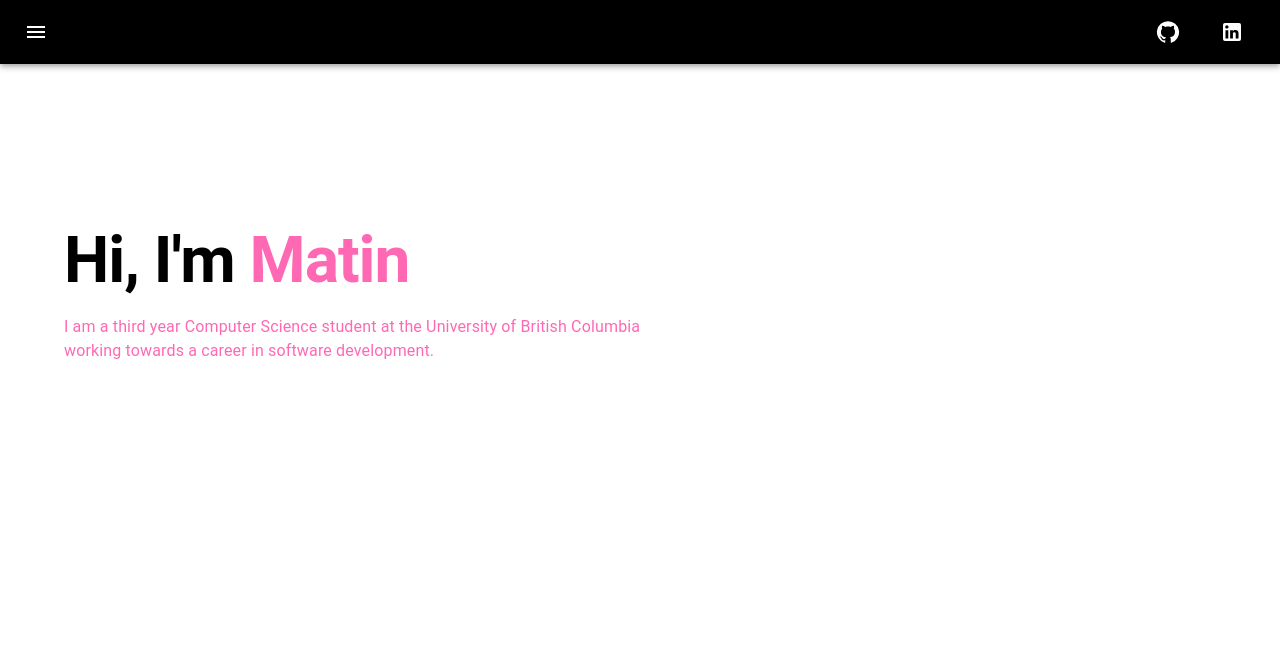
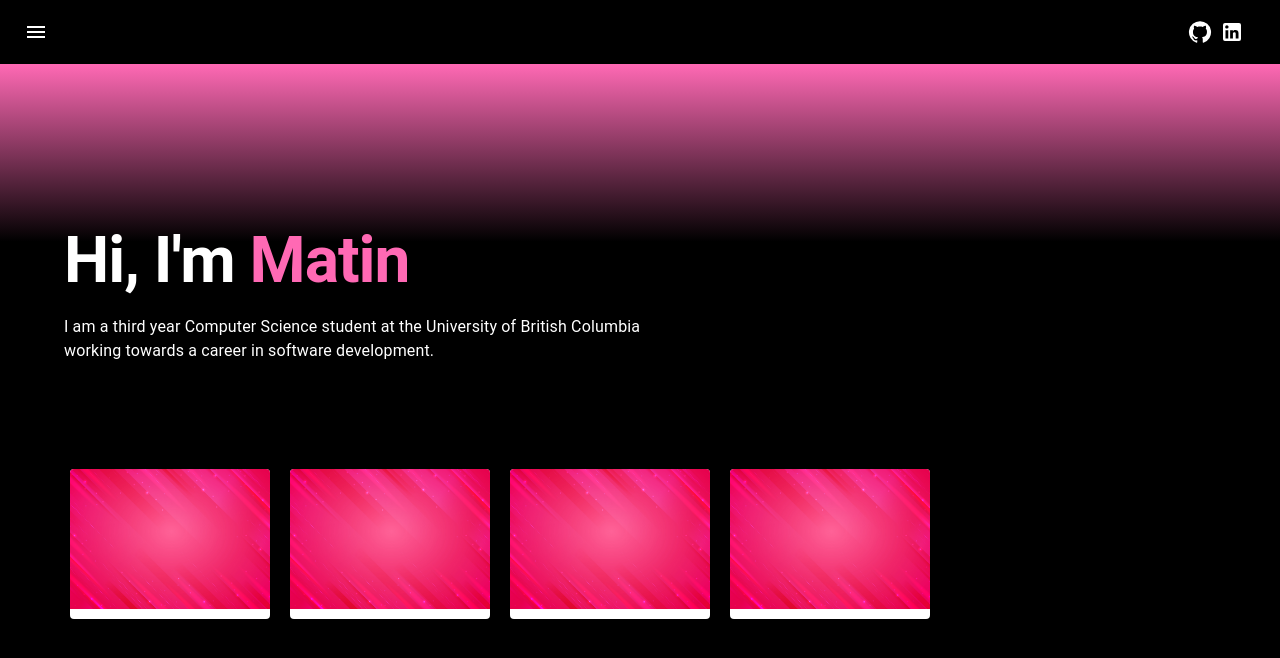
Before and after one commit to matin0014/matin0014.github.io, a React (Create React App) app: page / in a window 1280 px wide. Shown: the top 658 px of the page. Built offline with nearby package versions, Linux system fonts and the light colour scheme.

Commit message:
Changed background, added cards

```diff
--- a/package.json
+++ b/package.json
@@ -13,6 +13,7 @@
     "react": "^18.3.1",
     "react-dom": "^18.3.1",
     "react-scripts": "5.0.1",
+    "tailwindcss": "^3.4.5",
     "web-vitals": "^2.1.4"
   },
   "scripts": {
--- a/src/App.css
+++ b/src/App.css
@@ -1,5 +1,10 @@
 .App {
   text-align: center;
+}
+
+body {
+  background-color: black;
+  color: #1f2023;
 }
 
 .App-logo {
--- a/src/App.js
+++ b/src/App.js
@@ -2,12 +2,14 @@
 import './App.css';
 import ButtonAppBar from './component/buttonAppBar';
 import Hero from "./component/hero"
+import Projects from "./component/projects";
 function App() {
   return (
     <div className="App">
 
         <ButtonAppBar />
         <Hero />
+        <Projects />
     </div>
   );
 }
--- a/src/component/buttonAppBar.js
+++ b/src/component/buttonAppBar.js
@@ -2,8 +2,6 @@
 import AppBar from '@mui/material/AppBar';
 import Box from '@mui/material/Box';
 import Toolbar from '@mui/material/Toolbar';
-import Typography from '@mui/material/Typography';
-import Button from '@mui/material/Button';
 import IconButton from '@mui/material/IconButton';
 import MenuIcon from '@mui/icons-material/Menu';
 import GitHubIcon from '@mui/icons-material/GitHub';
@@ -28,8 +26,8 @@
               size="large"
               color="inherit"
               aria-label="github"
-              sx={{ mr: 2 }}
-              href="https://github.com/your-github-username" // Replace with your GitHub profile URL
+              sx={{ mr: -2 }}
+              href="https://github.com/your-github-username"
             >
               <GitHubIcon />
             </IconButton>
@@ -37,7 +35,7 @@
               size="large"
               color="inherit"
               aria-label="linkedin"
-              href="https://www.linkedin.com/in/your-linkedin-username" // Replace with your LinkedIn profile URL
+              href="https://www.linkedin.com/in/your-linkedin-username"
             >
               <LinkedInIcon />
             </IconButton>
--- a/src/component/hero.js
+++ b/src/component/hero.js
@@ -1,11 +1,9 @@
 import * as React from 'react';
 import { alpha } from '@mui/material';
 import Box from '@mui/material/Box';
-import Button from '@mui/material/Button';
 import Container from '@mui/material/Container';
-import Link from '@mui/material/Link';
 import Stack from '@mui/material/Stack';
-import TextField from '@mui/material/TextField';
+
 import Typography from '@mui/material/Typography';
 
 export default function Hero() {
@@ -14,7 +12,11 @@
       id="hero"
       sx={(theme) => ({
         width: '100%',
-        backgroundSize: '100% 20%',
+        backgroundImage:
+        theme.palette.mode === 'light'
+        ? 'linear-gradient(180deg, #FF69B4, #000000)'
+        : `linear-gradient(#02294F, ${alpha('#000000', 0.0)})`,
+        backgroundSize: '100% 45%',
         backgroundRepeat: 'no-repeat',
       })}
     >
@@ -37,6 +39,7 @@
               textAlign: 'left',
               fontSize: 'clamp(3.5rem, 10vw, 4rem)',
               fontWeight: "bold",
+              color: "white"
             }}
           >
             Hi, I'm&nbsp;
@@ -54,7 +57,7 @@
           </Typography>
           <Typography
             textAlign="left"
-            color="hotpink"
+            color="white"
             sx={{ alignSelf: 'left', width: { sm: '100%', md: '75%' } }}
           >
             I am a third year Computer Science student at the University of British Columbia working towards a career in software development.
--- /dev/null
+++ b/src/component/projects.js
@@ -0,0 +1,61 @@
+import * as React from 'react';
+import Card from '@mui/material/Card';
+import CardContent from '@mui/material/CardContent';
+import CardMedia from '@mui/material/CardMedia';
+import Typography from '@mui/material/Typography';
+import { CardActionArea } from '@mui/material';
+import image from './images/9804423.jpg';
+const cardData = [
+  {
+    title: 'Lizard 1',
+    image: '/static/images/cards/contemplative-reptile.jpg',
+    description: 'Lizards are a widespread group of squamate reptiles, with over 6,000 species, ranging across all continents except Antarctica'
+  },
+  {
+    title: 'Lizard 2',
+    image: '/static/images/cards/contemplative-reptile.jpg',
+    description: 'Lizards are a widespread group of squamate reptiles, with over 6,000 species, ranging across all continents except Antarctica'
+  },
+  {
+    title: 'Lizard 3',
+    image: '/static/images/cards/contemplative-reptile.jpg',
+    description: 'Lizards are a widespread group of squamate reptiles, with over 6,000 species, ranging across all continents except Antarctica'
+  },
+  {
+    title: 'Lizard 4',
+    image: '/static/images/cards/contemplative-reptile.jpg',
+    description: 'Lizards are a widespread group of squamate reptiles, with over 6,000 species, ranging across all continents except Antarctica'
+  }
+];
+
+const ActionAreaCard = () => {
+  return (
+    <div style={{
+      display: 'flex',
+      justifyContent: 'center',
+      margin: '0 auto',
+      maxWidth: '1200px', /* Adjust max width as needed */
+      padding: '0 20px', /* Adjust padding for margin on left and right */
+      boxSizing: 'border-box',
+    }}>
+      <div style={{ display: 'flex', flexWrap: 'wrap', maxWidth: '1200px', width: '100%' }}>
+        {cardData.map((card, index) => (
+          <Card key={index} sx={{ width: 200, margin: '10px', height: 150 }}>
+            <CardActionArea>
+              <CardMedia
+                component="img"
+                height="140"
+                image= {image}
+              />
+              <CardContent>
+
+              </CardContent>
+            </CardActionArea>
+          </Card>
+        ))}
+      </div>
+    </div>
+  );
+};
+
+export default ActionAreaCard;
```
Also changed, not shown: src/component/images/9804423.jpg (added), 1 other file (tests, documents, lock files or other folders).
